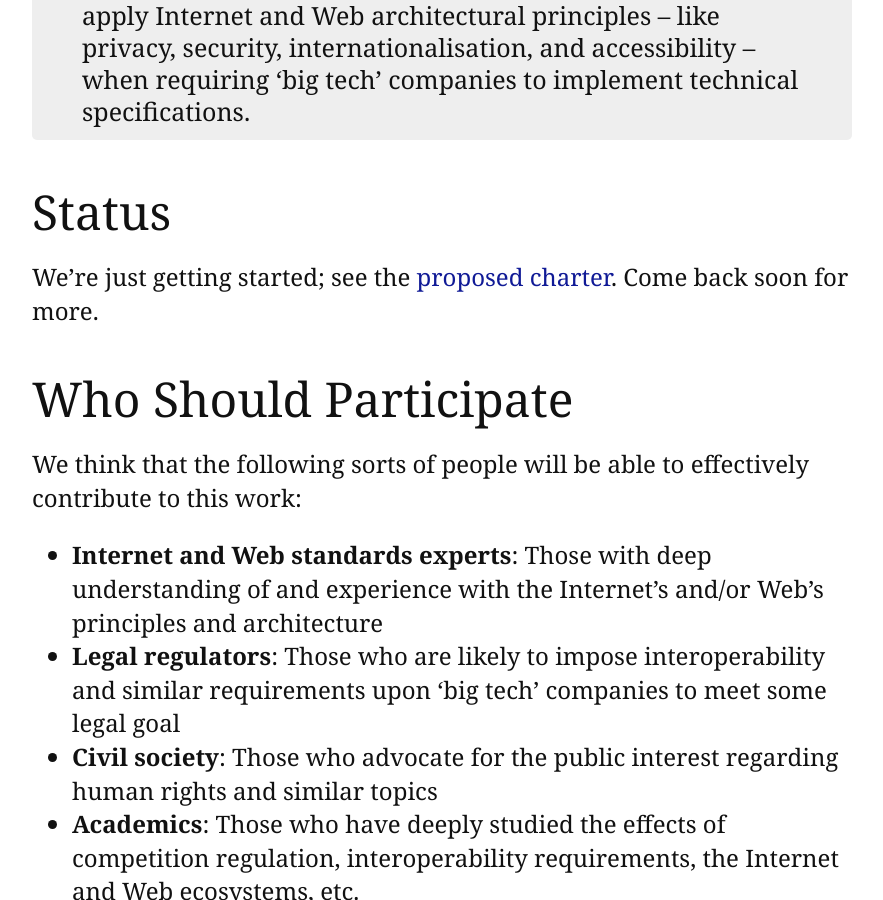
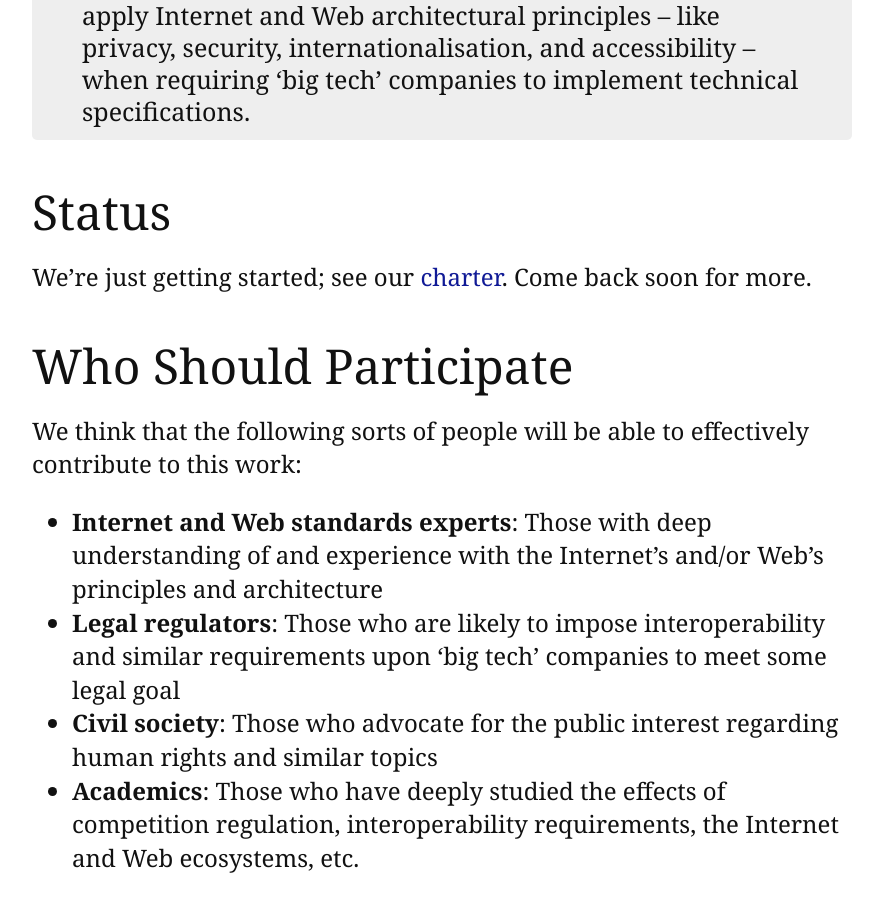
Before and after one commit to interop-remedies-cg/interop-remedies-cg.github.io, a Jekyll site: the page built from index.md, in a window 1280 px wide and 900 px high, scrolled down 504 px. Shown: the whole window, without its empty margins (192-1075 px from the left). Built offline with Jekyll 4.4.1, drawn with Linux system fonts in a browser that asks for light colours.

Commit message:
Update index.md

```diff
--- a/index.md
+++ b/index.md
@@ -10,7 +10,7 @@ Our mission is to help legal regulators understand and apply Internet and Web ar
 
 ## Status
 
-We're just getting started; see the [proposed charter](charter.html). Come back soon for more.
+We're just getting started; see our [charter](charter.html). Come back soon for more.
 
 
 ## Who Should Participate
```
